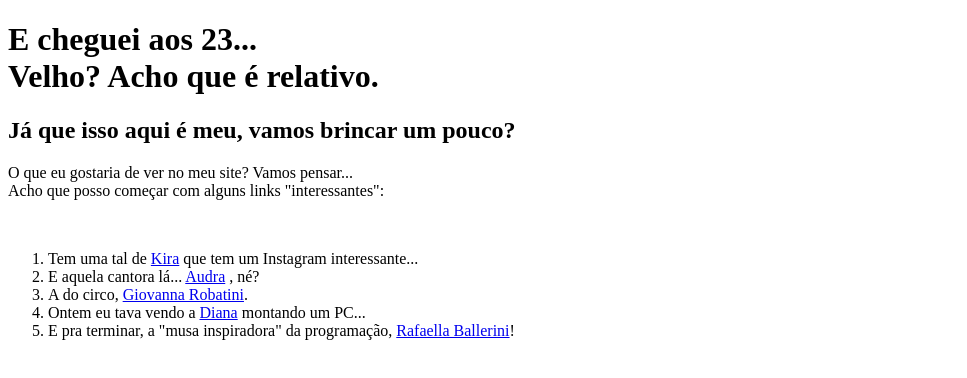
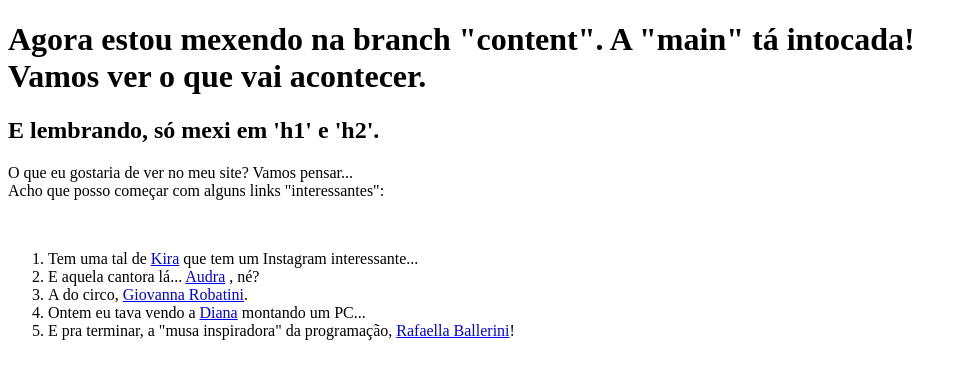
Before and after one commit to anderson-br-ti/creating-a-site, a plain HTML site: page index.html in a window 1280 px wide. Shown: the whole page, without its empty margins (0-967 px from the left). Drawn offline with Linux system fonts and the light colour scheme.

Commit message:
Mudei umas coisas e coloquei em 'content'.

```diff
--- a/index.html
+++ b/index.html
@@ -5,8 +5,9 @@
     <title>Happy Birthday To Me!</title>
   </head>
   <body>
-    <h1>E cheguei aos 23... <br>Velho? Acho que é relativo.</h1>
-    <h2>Já que isso aqui é meu, vamos brincar um pouco?</h2>
+    <h1>Agora estou mexendo na branch "content". A "main" tá intocada! <br>
+      Vamos ver o que vai acontecer.</h1>
+    <h2>E lembrando, só mexi em 'h1' e 'h2'.</h2>
     <p>O que eu gostaria de ver no meu site? Vamos pensar...<br>
     Acho que posso começar com alguns links "interessantes":</p><br>
     <ol>
```
